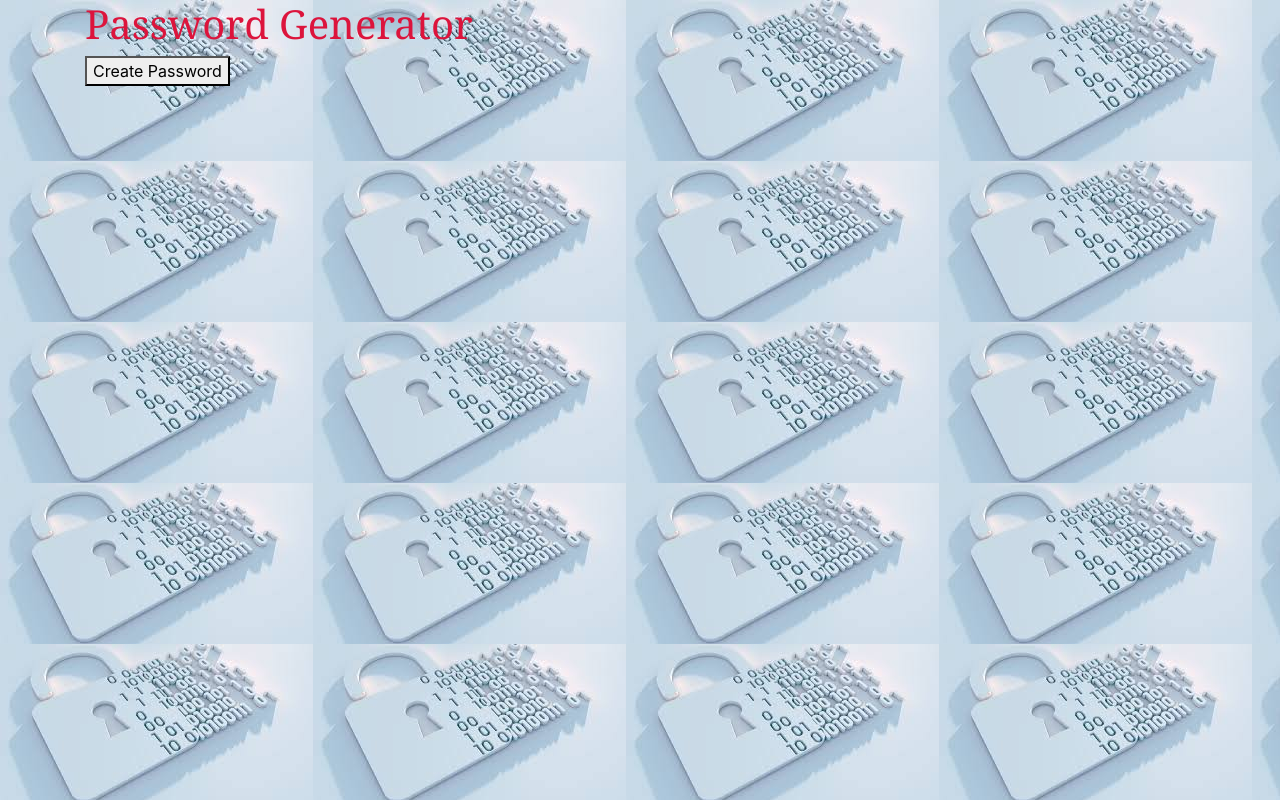
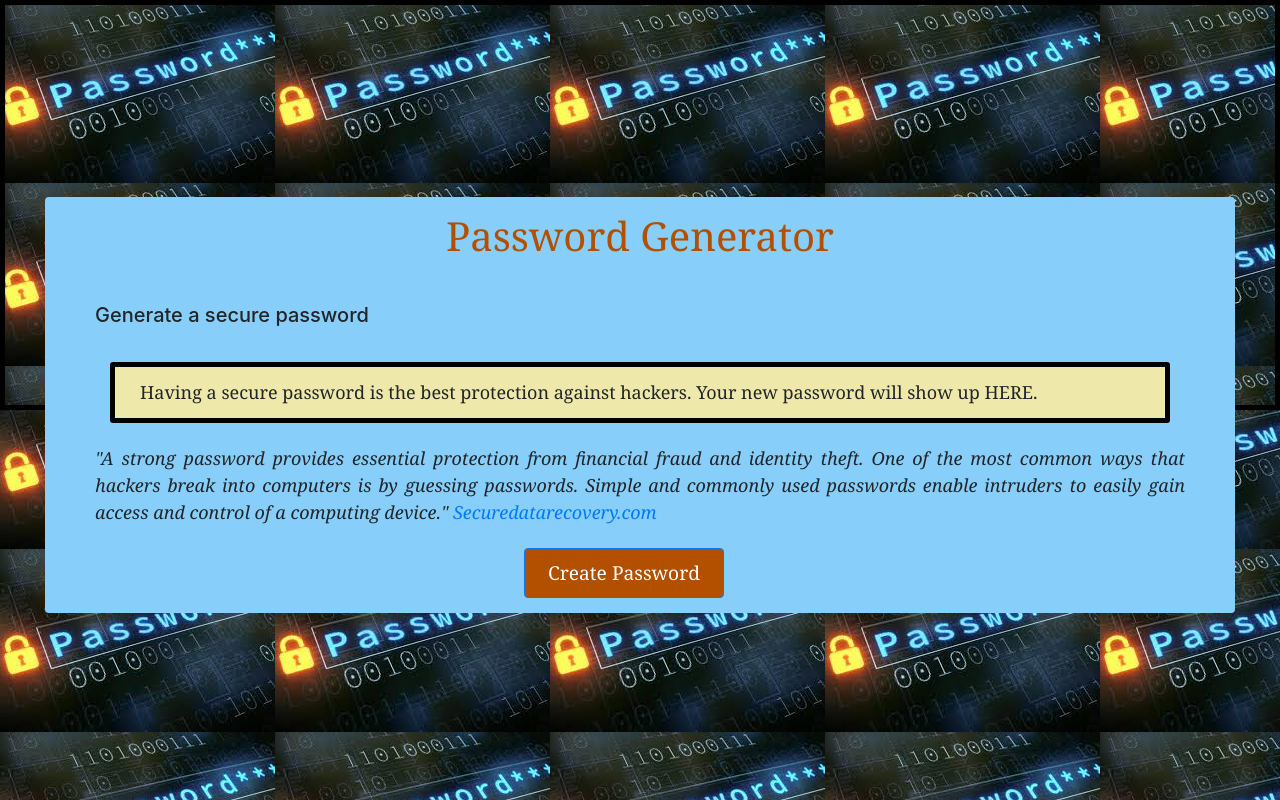
Before and after one commit to lalaggv2/passgen, a plain HTML site: page index.html in a window 1280 px wide. Drawn offline with nearby package versions, Linux system fonts and the light colour scheme.

Commit message:
style css, clear excess code

```diff
--- a/assets/css/styles.css
+++ b/assets/css/styles.css
@@ -1,10 +1,63 @@
 body {
-   background-image: url("../images/password.jpg");
-    background-color: blue;
+   background-image: url("../images/password.jfif");
+   background-color: blue;
 }
+
+  #wrapper {
+    padding-top: 400px;
+    width: 100%;
+    height: 400px;
+    border: 5px solid black;
+    display: flex;
+    align-items: center;
+    justify-content: center;
+  }
 
 h1 {
     font-family: Cambria, Cochin, Georgia, Times, 'Times New Roman', serif;
-    font-weight: 400;
-    color: crimson;
+    font-weight: 500;
+    color: rgb(179, 80, 0);
+    text-align: center;
 }
+
+.card {
+    background-color: lightskyblue;
+    border-width: thick;
+    margin: 40px;
+    border: 15px;
+    padding: 15px;
+}
+
+.card-title{
+    margin: 10px;
+    padding: 25px;
+}
+
+.card-text {
+    font-family: Cambria, Cochin, Georgia, Times, 'Times New Roman', serif;
+    font-size: large;
+    text-align: justify;
+    margin: 10px;
+    padding: 12px 25px;
+}
+
+#generatedPassword {
+    margin: 5px 50px;
+    background-color: palegoldenrod;
+    border: 5px, solid, black;
+    border-radius: 3px;
+}
+
+#passwordButton {
+    padding: 10px;
+    height:50px;
+    width:200px;
+    margin-left: 40%;
+    background-color: rgb(179, 80, 0);
+    font-family: Cambria, Cochin, Georgia, Times, 'Times New Roman', serif;
+    font-size: larger;
+    }
+
+#quote {
+    font-style: italic;
+}
--- a/assets/javascript/app.js
+++ b/assets/javascript/app.js
@@ -1,23 +1,10 @@
-// WHEN prompted for character types to include in the password
-// THEN I choose lowercase, uppercase, numeric, and/or special characters
-// WHEN I answer each prompt
-// THEN my input should be validated and at least one character type should be selected
-// WHEN all prompts are answered
-// THEN a password is generated that matches the selected criteria
-// WHEN the password is generated
-// THEN the password is either displayed in an alert or written to the page
 
 
-// Check if any of the options are selected
-// if none are tell the user they need at least one
-// else create the password
-//
 var numbers = [0, 1, 2, 3, 4, 5, 6, 7, 8, 9];
 var lowercase = ['a', 'b', 'c', 'd', 'e', 'f', 'g', 'h', 'i', 'j', 'k', 'l', 'm', 'n', 'o', 'p', 'q', 'r', 's', 't', 'u', 'v', 'w', 'x', 'y', 'z'];
 var uppercase = ['A', 'B', 'C', 'D', 'E', 'F', 'G', 'H', 'I', 'J', 'K', 'L', 'M', 'N', 'O', 'P', 'Q', 'R', 'S', 'T', 'U', 'V', 'W', 'X', 'Y', 'Z'];
 var specialCharacters = ["!", "@", "#", "$", "%", "^", "&", "*", "(", ")", "?", "[", "]"];
 
-var bank = "abcdefABCD" // => "hello" => ["h","e","l","l","o"]
 console.log(numbers);
 console.log(lowercase);
 console.log(uppercase);
--- a/index.html
+++ b/index.html
@@ -12,12 +12,27 @@
 
 <body>
 
-    <div class="container">
-        <h1>Password Generator</h1>
-        <div id="generatedPassword"></div>
-        <button id="passwordButton">
-            Create Password
-        </button>
+    <div id="wrapper">
+
+        <div class="card">
+            <h1>Password Generator</h1>
+            <div>
+                <h5 class="card-title">Generate a secure password</h5>
+                <p class="card-text" id="generatedPassword">Having a secure password is the best protection against
+                    hackers. Your new password will show up HERE.</p>
+                <p class="card-text" id="quote">"A strong password provides essential protection from financial fraud
+                    and identity theft.
+                    One of the
+                    most
+                    common ways that hackers break into computers is by guessing passwords. Simple and commonly used
+                    passwords enable intruders to easily gain access and control of a computing device."
+                    <a href="https://www.securedatarecovery.com/resources/the-importance-of-strong-secure-passwords">
+                        Securedatarecovery.com</a> </p>
+
+                <button class="btn btn-primary" id="passwordButton">Create Password</button>
+
+            </div>
+        </div>
     </div>
 
     <script src="https://code.jquery.com/jquery-3.4.1.slim.min.js"
```
